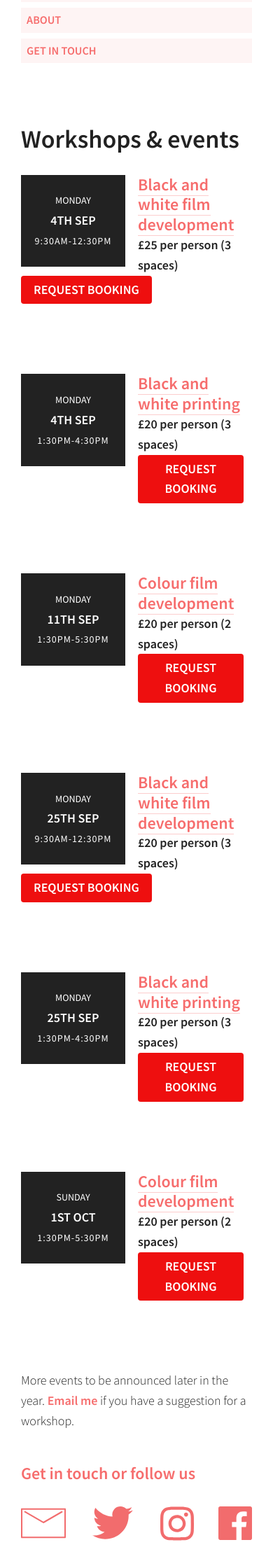
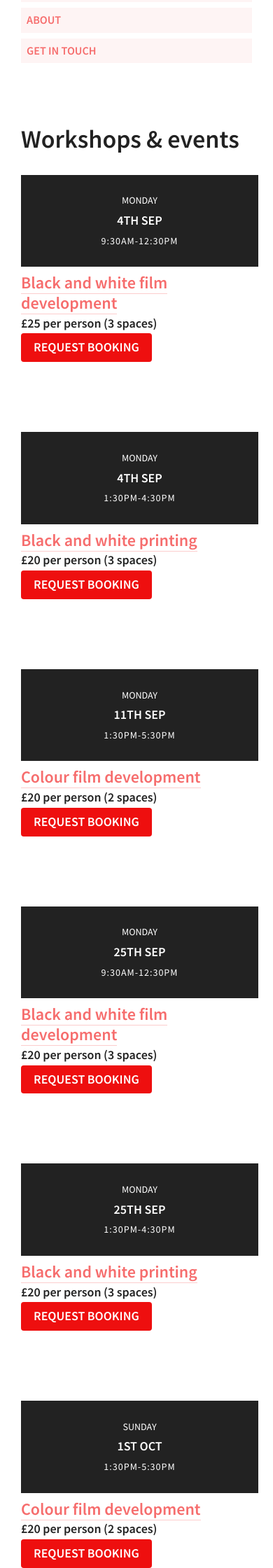
Before and after one commit to martincf/lightbox, a Jekyll site: the page built from eventslist.html, in a window 390 px wide. Shown: the part 548-2788 px from the top of the page at 70% size. Built offline with Jekyll 4.4.1, drawn with Linux system fonts in a browser that asks for light colours; nearby versions of some CDN libraries.

Commit message:
Some responsive phone fixes for events list.

```diff
--- a/assets/css/main.scss
+++ b/assets/css/main.scss
@@ -217,6 +217,11 @@ a:hover, a:active {
   span {
     display: block;
     text-transform: uppercase;
+  }
+  @include mq(small-smartphone) {
+    width: 100%;
+    float: none;
+    margin-bottom: .5em;
   }
 }
 .event-list-item-day, .event-list-item-time {
```
